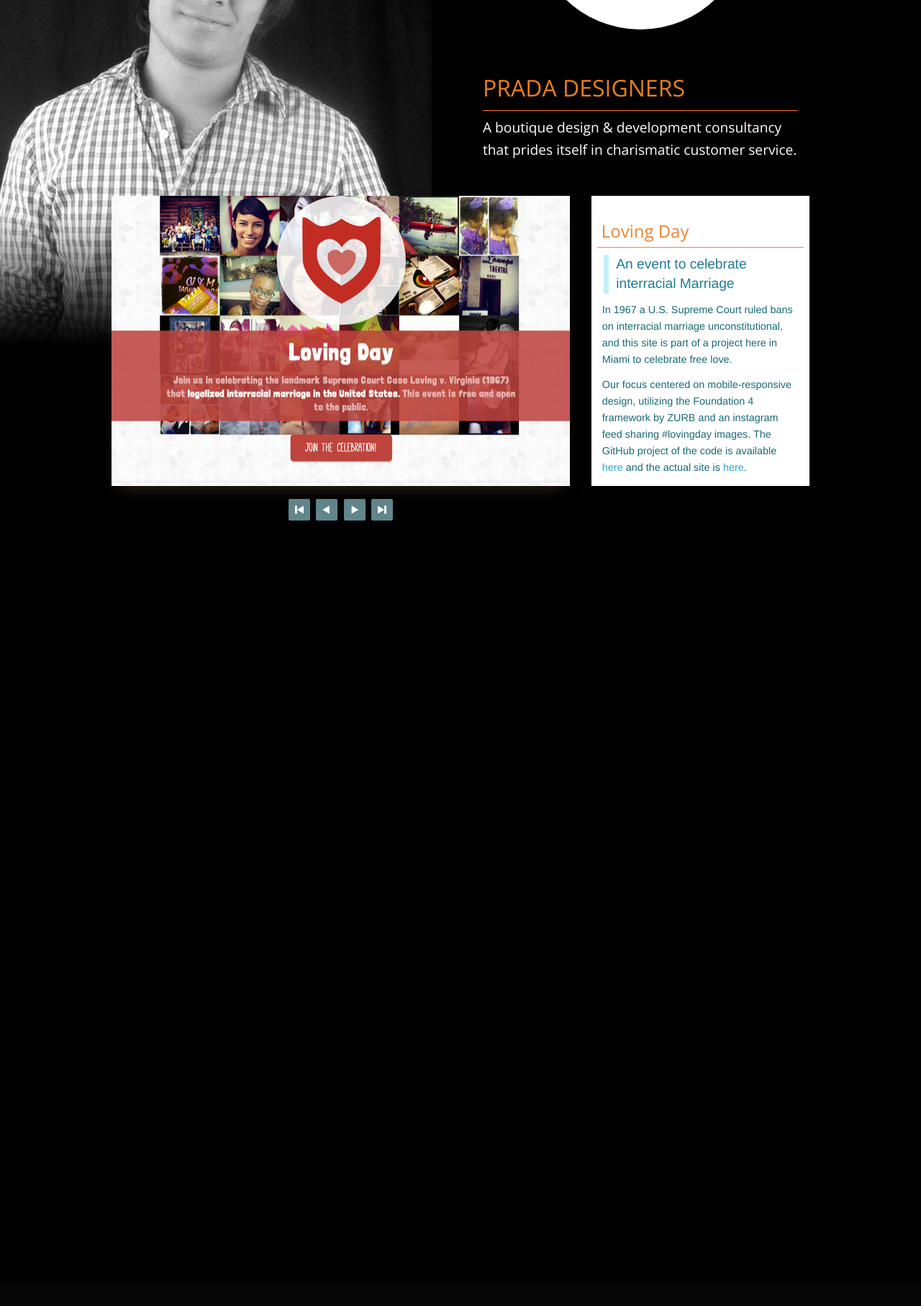
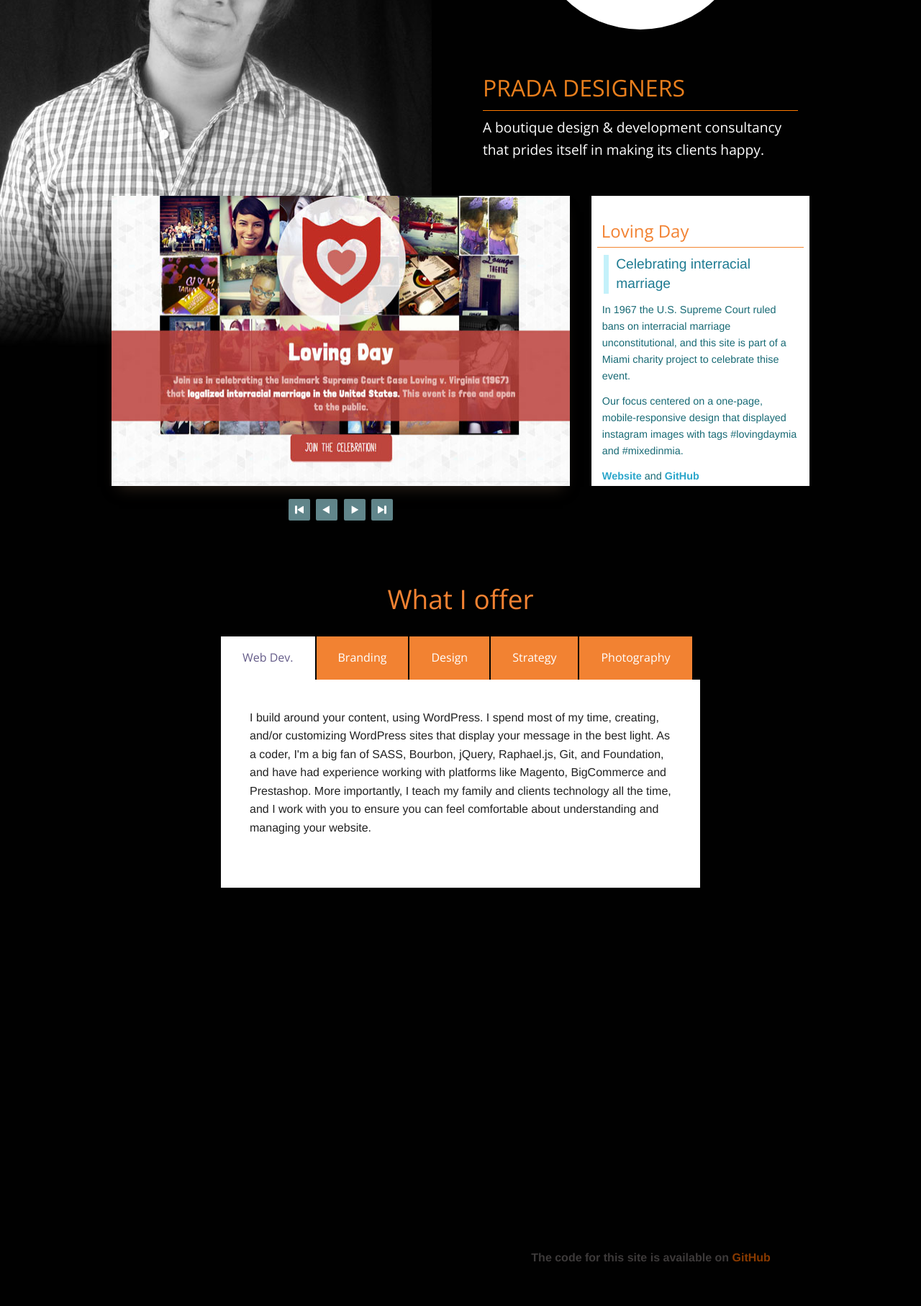
Before and after one commit to PradatiusD/pd, a PHP site: page / in a window 1280 px wide. Shown: the part 275-2089 px from the top of the page at 72% size. Before the commit the page ends 998 px from the top, so only its background shows below. Run offline with PHP 8.4, Linux system fonts and the light colour scheme; some libraries are stand-ins or nearby versions; some web fonts are replaced.

Commit message:
Content and text changes

```diff
--- a/css/main.scss
+++ b/css/main.scss
@@ -46,6 +46,13 @@ h2 {
 	padding-bottom:0.5em;
 	font-family:'Open Sans', $lucida-grande;
 	font-weight:200;
+}
+
+h6 {
+	color: #3D3A3A;
+	a {
+		color:rgba(250, 105, 0, 0.55);
+	}
 }
 
 .logo {
@@ -155,7 +162,6 @@ h2 {
     position: relative;
 	top: 8px;
 	height:403px;
-	overflow-y:scroll;
     h2 {
     	font-size: 1.5em;
 		font-weight: 400;
--- a/index.html
+++ b/index.html
@@ -8,6 +8,9 @@
         <meta http-equiv="X-UA-Compatible" content="IE=edge,chrome=1">
         <title>Prada Designers Homepage</title>
         <meta name="description" content="A family branding, design & development shop aimed at revitalizing small businesses">
+        <meta name="keywords" content="Web Development, Photography, Websites, Design, Business Cards, Custom Powerpoint Slides">
+        <meta name="author" content="http://twitter.com/PradaDesigners">
+        <meta charset="UTF-8">
         <meta name="viewport" content="width=device-width">
         <link href='http://fonts.googleapis.com/css?family=Gentium+Basic:400italic|Open+Sans:400,800,300,700' rel='stylesheet' type='text/css'>
         <link rel="stylesheet" href="css/main.css">
@@ -30,7 +33,7 @@
             </div>
             <span class="welcome" id="fade2">
                 <h1>PRADA DESIGNERS</h1>
-                <p>A boutique design & development consultancy that prides itself in <span>charismatic</span> customer service.</p>
+                <p>A boutique design & development consultancy that prides itself in making its clients <span>happy</span>.</p>
             </span>
         </section>
         <section class="row">
@@ -70,43 +73,50 @@
             <div class="small-12 large-4 columns portfolio-desc" id="fade4">
                 <article>
                     <h2>Loving Day</h2>
-                    <h3 class="subheader">An event to celebrate interracial Marriage</h3>
-                    <p>In 1967 a U.S. Supreme Court ruled bans on interracial marriage unconstitutional, and this site is part of a project here in Miami to celebrate free love.</p>
-                    <p>Our focus centered on mobile-responsive design, utilizing the Foundation 4 framework by ZURB and an instagram feed sharing #lovingday images. The GitHub project of the code is available <a href="https://github.com/PradatiusD/lovingmiami">here</a> and the actual site is <a href="https://lovingdaymiami.com">here</a>.</p>
+                    <h3 class="subheader">Celebrating interracial marriage</h3>
+                    <p>In 1967 the U.S. Supreme Court ruled bans on interracial marriage unconstitutional, and this site is part of a Miami charity project to celebrate thise event.</p>
+                    <p>Our focus centered on a one-page, mobile-responsive design that displayed instagram images with tags #lovingdaymia and #mixedinmia.</p>
+                    <p><strong><a target="_blank" href="http://lovingdaymiami.com">Website</a></strong> and <strong><a target="_blank" href="http://github.com/PradatiusD/lovingmiami">GitHub</a></strong></p>
                 </article>
                 <article style="display:none">
                     <h2>The 360 Site</h2>
-                    <h3 class="subheader">Rebranding for an artist management group.</h3>
-                    <p>Our attention centered on finding a theme that visually displayed the amazing breadth and depth of artists they managed and then wrapping it inside an identity that conveyed a classic, elite, and professional attitude towards managing big names in the industry.  This project involved an implementation of a Themeforest Theme with image retouching, adding a mobile navigation, and redesigning the identity.<a href=""></a></p>
+                    <h3 class="subheader">Rebranding for an artist management.</h3>
+                    <p>We focused on a website content format that visually displayed the amount of distinctive artists this company manages in one glance.</p>
+                    <p>Keeping with the website, we built a identity that also conveyed a classic, elite, and professional energy.</p>
+                    <p><strong><a target="_blank" href="http://the360group.com">Website</a></strong> and <strong><a target="_blank" href="http://github.com/PradatiusD/the360site">GitHub</a></strong></p>
                 </article>
                 <article style="display:none">
                     <h2>Alain Pupo</h2>
                     <h3 class="subheader">Connecting viewers with their clarivoyant</h3>
-                    <p>Alain Pupo, a local Miami celibrity clarivoyant, needed a way to connect and manage his web presence to better connect with his viewers.</p>
-                    <p>We built a website around his logo, and took it straight from photoshop to WordPress using the Thesis Framework, adding in Twitter Feeds, MailChimp, Media grids, and (soon) e-commerce sections.<a href=""></a></p>
+                    <p>A Miami TV & radio celibrity, Alain Pupo needed a website that communicated spirituality, read easily for older eyes, and remained mobile-friendly&mdash;since more than 50% of visitors accessed his content via their phones.</p>
+                    <p>To better keep in touch with his fans, we also integrated Mailchimp's email platform alongside Twitter Feeds.</p>
+                    <p><strong><a target="_blank" href="http://AlainPupo.com">Website</a></strong> and <strong><a target="_blank" href="http://github.com/PradatiusD/alain">GitHub</a></strong></p>
                 </article>
                 <article style="display:none">
                     <h2>Studio Issa</h2>
                     <h3 class="subheader">Adaptive Design</h3>
-                    <p>This is a Providence based creative studio that came to me asking for help with their website's performance and appearance on mobile and tablet devices.</p>
-                    <p>Our involvement in the project was to improve the presentation of the site at mobile, tablet, and desktop resolutions.<a href=""></a></p>
+                    <p>This is a Providence based creative studio that asked me for help with their website's performance and appearance on mobile and tablet devices.</p>
+                    <p>Our involvement in the project was to improve the presentation of the site at mobile, tablet, and desktop resolutions.<a target="_blank" href=""></a></p>
+                    <p><strong><a target="_blank" href="http://StudioIssa.com">Website</a></strong> and <strong><a target="_blank" href="http://github.com/PradatiusD/StudiIssa">GitHub</a></strong></p>
                 </article>
                 <article style="display:none">
                     <h2>College Unwrapped</h2>
                     <h3 class="subheader">Stories from Ivy League college students</h3>
-                    <p>Often prestigious institutions aren't in the mindset of low-income students because they never interact with these peoples.  Our work focused on taking these visual narratives and finding a shareable means.</p>
-                    <p>This project involved modifying a Themeforest theme and adding the ability for the homepage images to have individual and dynamically generated twitter/fb buttons that shared the title and description.<a href=""></a></p>
+                    <p>Often prestigious colleges aren't in the plans of low-income high school grads because those schools are too distant from their experiences.  For this reason, we produced a site that displayed these visual anecdotes (collected by this organization) in the most accessible, shareable, and readable way.</p>
+                    <p><strong><a target="_blank" href="http://CollegeUnwrapped.com">Website</a></strong> and <strong><a target="_blank" href="http://github.com/PradatiusD/collegeunwrapped">GitHub</a></strong></p>
                 </article>
                 <article style="display:none">
-                    <h2>The Brown Club of Miami</h2>
+                    <h2>Brown Club of Miami</h2>
                     <h3 class="subheader">Making Miami cooler than all the other cities</h3>
-                    <p>Using the WordPress 2012 Theme as a starting point, We designed/developed this site, wit the aim of making the Miami Brown Alumni club an awesome one.<a href=""></a></p>
-                    <p>Please visit another Brown alumni club's website and you'll see what I mean.</p>
+                    <p>As an alum, I was amazed by how unexciting and antiquated other Brown club sites were (<a target="_blank" href="http://www.brownnyc.org/">NYC</a>, <a target="_blank" href="http://alumni.brown.edu/clubs/BrownClubofChicago/">Chicago</a>, <a target="_blank" href="http://www.brownclubofboston.com/">Boston</a>).</p>
+                    <p>With a logo designed from a Spring Weekend concert t-shirt, we bult a site with a leaner, funner, and cooler typography and color palette.</p>
+                    <p><strong><a target="_blank" href="http://brownclubofmiami.com">Website</a></strong></p>
                 </article>
                 <article style="display:none">
                     <h2>Estrella Morena</h2>
-                    <h3 class="subheader">A Charity project for a local Miami Flamenco Artist</h3>
-                    <p>Totally revamped design and rebranded.  Site utilizing the HTML5 Boilerplate for local Flamenco artist.<a href=""></a></p>
+                    <h3 class="subheader">A Charity project for a local Flamenco Artist</h3>
+                    <p>A total redesign, this newly built mobile-friendly site has a touch-based enabled slideshow, a prettyPhoto gallery, and integration with Google Maps API.</p>
+                    <p><strong><a target="_blank" href="http://estrellamorena.com">Website</a></strong> and <strong><a target="_blank" href="http://github.com/PradatiusD/morena">GitHub</a></strong></p>
                 </article>
             </div>
         </section>
@@ -126,11 +136,11 @@
                 </ul>
                 <div id="tabs_container">
                     <div id="tabs-1">
-                        <p>I build around your content, using WordPress.  I spend most of my time, creating, and/or customizing WordPress themes that display your content in the best light.  As a coder, I'm a big fan of SASS, Bourbon, jQuery, Raphael.js, Git, and Foundation, and have had experience working with platforms like Magento, BigCommerce and Prestashop. More importantly, I teach my family and clients technology all the time, and I work with you to ensure you can feel comfortable about understanding and managing your website.</p>
+                        <p>I build around your content, using WordPress.  I spend most of my time, creating, and/or customizing WordPress sites that display your message in the best light.  As a coder, I'm a big fan of SASS, Bourbon, jQuery, Raphael.js, Git, and Foundation, and have had experience working with platforms like Magento, BigCommerce and Prestashop. More importantly, I teach my family and clients technology all the time, and I work with you to ensure you can feel comfortable about understanding and managing your website.</p>
                         <br><br><br><br>
                     </div>
                     <div id="tabs-2">
-                        <p>A logo to many is just a fancy picture to put on a website.  But in reality, brand identities are crucial visual cues of repeatable quality.  For example, would you buy a Macbook Pro on Amazon that, instead of an apple behind the screen, had a banana?  Would you eat a McDonalds burger on the other side of the world if it weren't wrapped, presented, and decorated as in your hometown?  No.  Why?  Because you associate those fonts, colors, and past experiences with those logos.  For this reason, I spend hours thoughtfully creating and building an identity that is both authentic and reasoned.</p>
+                        <p>A logo to many is just a fancy picture to put on a website.  But in reality, brand identities are crucial visual cues of repeatable quality.  For example, would you buy a Macbook Pro on Amazon that, instead of an apple behind the screen, had a banana?  Would you eat a McDonalds burger on the other side of the world if it weren't wrapped, presented, and decorated as in your hometown?  No.  Why?  Because you associate those fonts, colors, and past experiences with those logos.  For this reason, I spend hours thoughtfully creating and building an identity that are authentic and memorable.</p>
                         <br><br><br><br>
                     </div>
                     <div id="tabs-3">
@@ -142,7 +152,7 @@
                         <br><br><br><br>
                     </div>
                     <div id="tabs-5">
-                        <p>Located in Pembroke Pines, my space has lighting equipment specially built for still product and portrait photography.</p>
+                        <p>Located in Pembroke Pines, my space has lighting equipment specially built for still product and portrait photography.  In the coming months you'll be able to see a much sleeker listing of our best photography.</p>
                         <br><br><br><br>
                     </div>
                 </div>
@@ -157,11 +167,11 @@
             </section>
             <section class="row">
                 <div class="social small-12 columns">
-                    <a href="https://github.com/PradatiusD" class="entypo-social">&#62208;</a>
-                    <a href="http://twitter.com/PradaDesigners" class="entypo-social">&#62217;</a>
-                    <a href="https://www.facebook.com/PradaDesigners" class="entypo-social">&#62220;</a>
-                    <a href="http://pinterest.com/PradaDesigners" class="entypo-social">&#62226;</a>
-                    <a href="http://www.linkedin.com/company/prada-designers" class="entypo-social">&#62232;</a>
+                    <a target="_blank" href="https://github.com/PradatiusD" class="entypo-social">&#62208;</a>
+                    <a target="_blank" href="http://twitter.com/PradaDesigners" class="entypo-social">&#62217;</a>
+                    <a target="_blank" href="https://www.facebook.com/PradaDesigners" class="entypo-social">&#62220;</a>
+                    <a target="_blank" href="http://pinterest.com/PradaDesigners" class="entypo-social">&#62226;</a>
+                    <a target="_blank" href="http://www.linkedin.com/company/prada-designers" class="entypo-social">&#62232;</a>
                     <a href="mailto:daniel@pradadesigners.com" class="entypo">&#9993;</a>
                 </div>
             </section>
@@ -174,6 +184,11 @@
         <br>
         <br>
         <br>
+        <footer class="row">
+            <div class="large-5 push-7 small-12 columns">
+                <h6>The code for this site is available on <a href="https://github.com/PradatiusD/pd">GitHub</a></h6>
+            </div>
+        </footer>
         <br>
         <br>
         <br>
```
Also changed, not shown: css/main.css.
